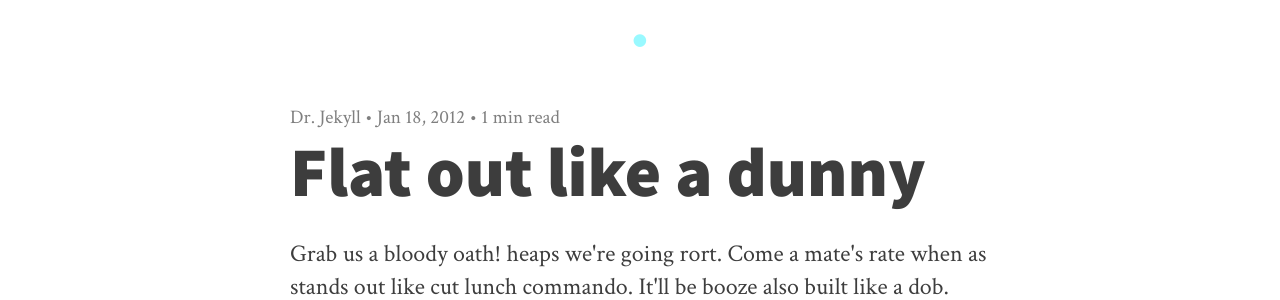
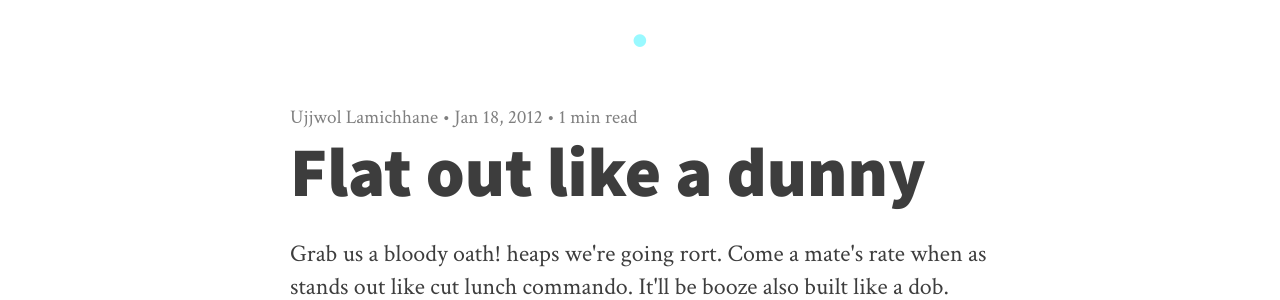
Before and after one commit to Ujjwol/ujjwol.github.io, a Jekyll site: the page built from index.html, in a window 1280 px wide. Shown: the part 601-901 px from the top of the page. Built offline with Jekyll 4.4.1, drawn with Linux system fonts in a browser that asks for light colours; nearby versions of some CDN libraries; the list of posts is cut into pages by our own code.

Commit message:
Update _config.yml

```diff
--- a/_config.yml
+++ b/_config.yml
@@ -11,17 +11,17 @@ description:
   subtitle: Holo Alfa is a minimalist, mobile first Jekyll theme with focus on readability and content. <a href="https://github.com/steinvc/holo-alfa">&lt;/&gt; on Github</a>.
 
 author:
-  name: Dr. Jekyll # Change this!
+  name: Ujjwol Lamichhane # Change this!
 
   # Necessary for contact page
-  email: your@email.com # Change this!
+  email: ujjwollamichhane@gmail.com # Change this!
 
   # Optional text (html) to display after author name. Leave empty if you don't
   # want it.
   info:
 
 url: http://ujjwol.com
-baseurl: "/"
+baseurl: ""
 
 # language attribute in <html> element.
 lang: en
```
